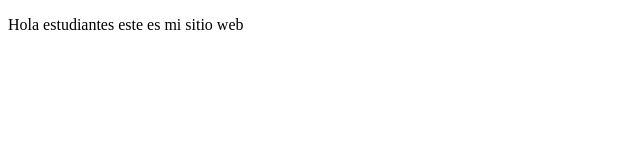
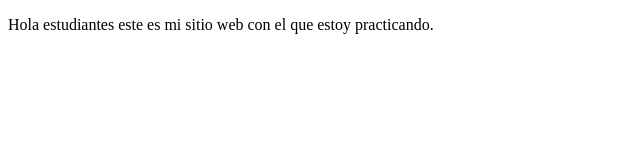
Before and after one commit to ErickPlatzi/PersonalProjects, a plain HTML site: page index.html in a window 1280 px wide. Shown: the whole page, without its empty margins (0-640 px from the left). Drawn offline with Linux system fonts and the light colour scheme.

Commit message:
Cambios agregados

```diff
--- a/index.html
+++ b/index.html
@@ -8,7 +8,7 @@
 </head>
 <body>
     <p>
-        Hola estudiantes este es mi sitio web
+        Hola estudiantes este es mi sitio web con el que estoy practicando.
     </p>
 </body>
 </html>
```
